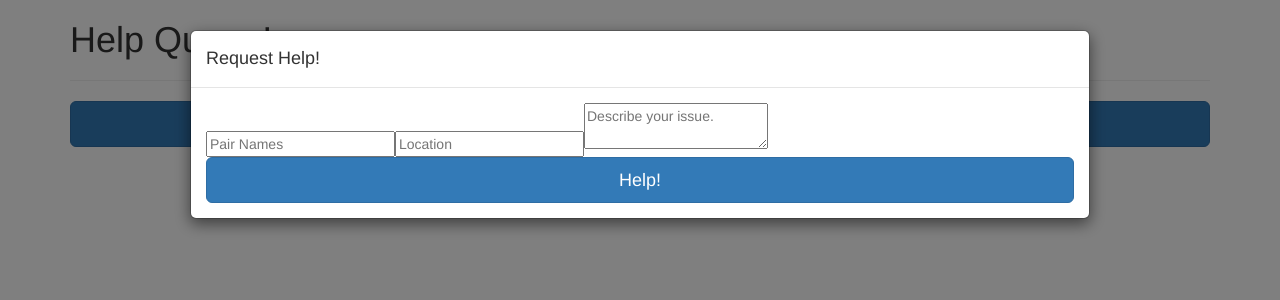
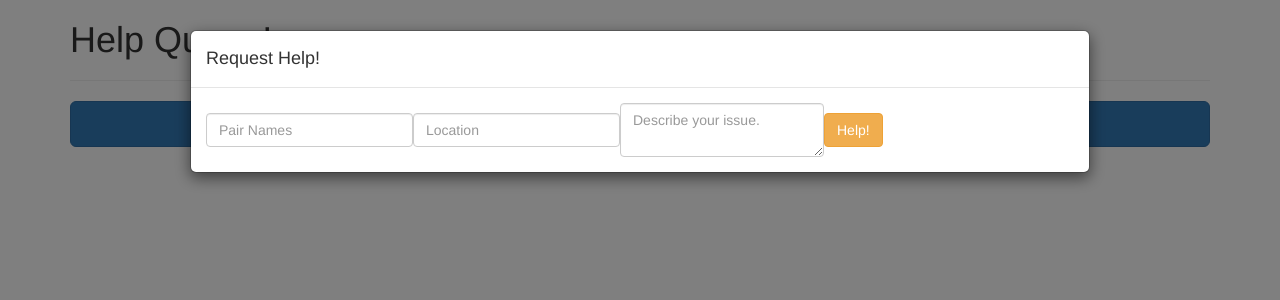
Before and after one commit to sagaquisces/help-queue, a React app: page / in a window 1280 px wide. Both pictures are taken after a click on the button "Request Help". Shown: the top 300 px of the page. Built offline with nearby package versions, Linux system fonts and the light colour scheme.

Commit message:
style form with react-bootstrap and get input data to be grabbed.

```diff
--- a/src/components/NewTicketForm.jsx
+++ b/src/components/NewTicketForm.jsx
@@ -1,8 +1,12 @@
 import React from "react";
+import ReactDOM from "react-dom";
 import Ticket from "../models/ticket.js";
 import PropTypes from "prop-types";
 
 import { Button } from "react-bootstrap";
+import { Form } from "react-bootstrap";
+import { FormGroup } from "react-bootstrap";
+import { FormControl } from "react-bootstrap";
 
 class NewTicketForm extends React.Component {
 
@@ -13,8 +17,8 @@ class NewTicketForm extends React.Component {
 
 	handleNewTicketFormSubmission(e) {
 		e.preventDefault();
-		const { _names, _location, _issue } = this.refs;
-		var newTicket = new Ticket(_names.value, _location.value, _issue.value);
+		// const {_location, _issue } = this.refs;
+		var newTicket = new Ticket(ReactDOM.findDOMNode(this._names).value, ReactDOM.findDOMNode(this._location).value, ReactDOM.findDOMNode(this._issue).value);
 		this.props.onNewTicketCreation(newTicket);
 		this.props.hideFormAfterSubmission();
 	}
@@ -22,24 +26,33 @@ class NewTicketForm extends React.Component {
 	render(){
 		return (
 			<div>
-				<form onSubmit={this.handleNewTicketFormSubmission}>
-					<input
-						ref="_names"
+				<Form inline onSubmit={this.handleNewTicketFormSubmission}>
+
+					<FormGroup>
+						<FormControl
+							inputRef={ref => { this._names = ref; }}
 							type="text"
 							id="names"
 							placeholder="Pair Names" />
-					<input
-						ref="_location"
+					</FormGroup>
+
+					<FormGroup>
+						<FormControl
+							inputRef={ref => { this._location = ref; }}
 							type="text"
 							id="location"
 							placeholder="Location" />
-					<textarea
-						ref="_issue"
+					</FormGroup>
+					<FormGroup>
+						<FormControl
+							inputRef={ref => { this._issue = ref;}}
+							componentClass="textarea"
 							type="text"
 							id="issue"
 							placeholder="Describe your issue." />
-					<Button block bsStyle="primary" bsSize="large" type="submit">Help!</Button>
-				</form>
+					</FormGroup>
+					<Button bsStyle="warning" type="submit">Help!</Button>
+				</Form>
 			</div>
 		);
 	}
```
Lines whose indentation alone changed are shown as unchanged.
